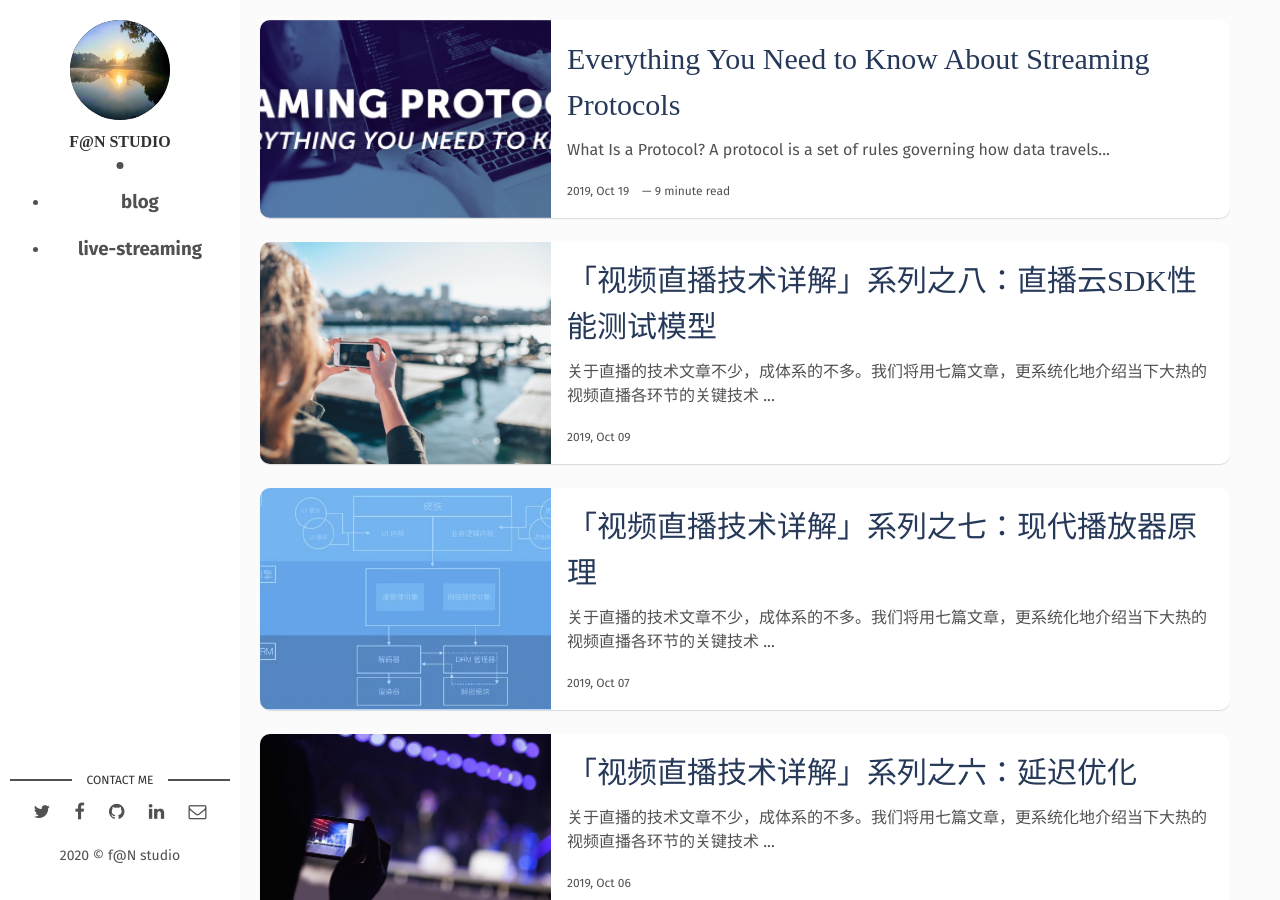
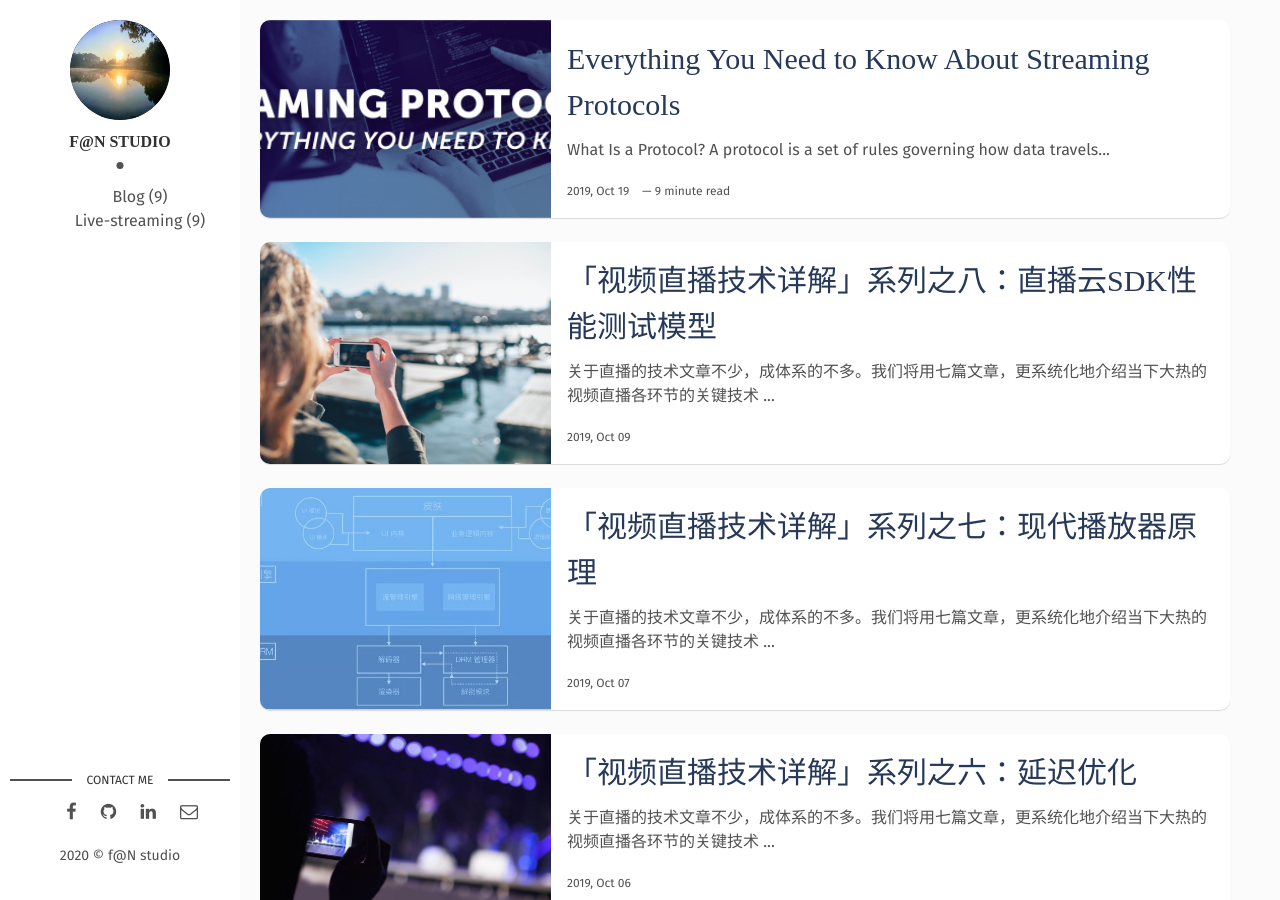
Before and after one commit to wowfrank/wowfrank.github.io, a Jekyll site: the page built from index.html, in a window 1280 px wide and 900 px high. Built offline with Jekyll 4.4.1, drawn with Linux system fonts in a browser that asks for light colours; the list of posts is cut into pages by our own code.

Commit message:
Update main.html

```diff
--- a/_layouts/main.html
+++ b/_layouts/main.html
@@ -10,14 +10,21 @@
               </div>
               <div class="author-name">{{site.author}}</div>
               <!-- <p>{{site.about-author}}</p> -->
-      <div id="archives">
-        <ul>
-        {% for category in site.categories %}
-          {% capture category_name %}{{ category | first }}{% endcapture %}
-          <li><h3 class="category-head">{{ category_name }}</h3></li>
+              <!-- Category List -->
+              <ul class="tag-box inline">
+                    {% assign tags_list = site.categories %}
+                    {% if tags_list.first[0] == null %}
+                    {% for tag in tags_list %}
+                    {{ tag | capitalize }} <span>{{ site.tags[tag].size }}</span>
                     {% endfor %}
+                    {% else %}
+                    {% for tag in tags_list %}
+                    <div>{{ tag[0] | capitalize }} <span> ({{ tag[1].size }}) </span></div>
+                    {% endfor %}
+                    {% endif %}
+                    {% assign tags_list = nil %}
               </ul>
-      </div>
+              <!-- End of Category -->
         </div>
     </header> <!-- End Header -->
     <footer>
@@ -25,7 +32,7 @@
             <h3 class="contact-title">Contact Me</h3>
             <ul>
                 {% if site.social-twitter %}
-          <li><a href="https://twitter.com/{{ site.social-twitter }}" target="_blank"><i class="fa fa-twitter" aria-hidden="true"></i></a></li>
+                    <li><a href="https://twitter.com/{{ site.social-twitter }}" target="_blank"><i class="fa faa-twitter" aria-hidden="true"></i></a></li>
                 {% else %}
                     <li><a href="https://twitter.com/artemsheludko_" target="_blank"><i class="fa fa-twitter" aria-hidden="true"></i></a></li>
                 {% endif %}
```
Lines whose indentation alone changed are shown as unchanged.
